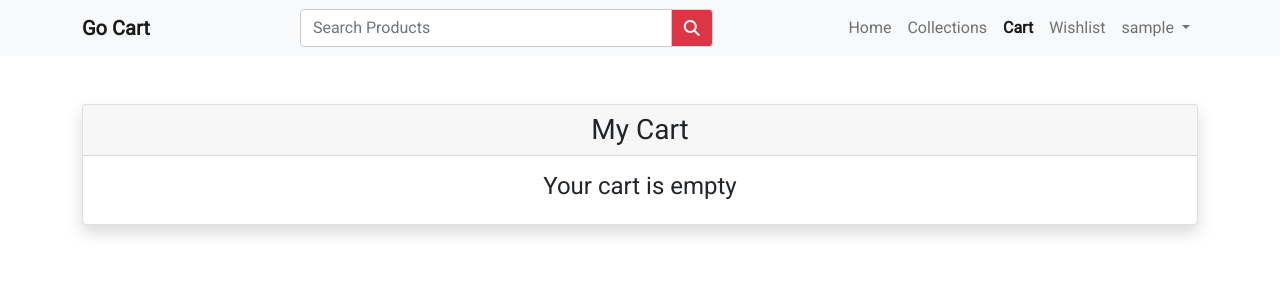
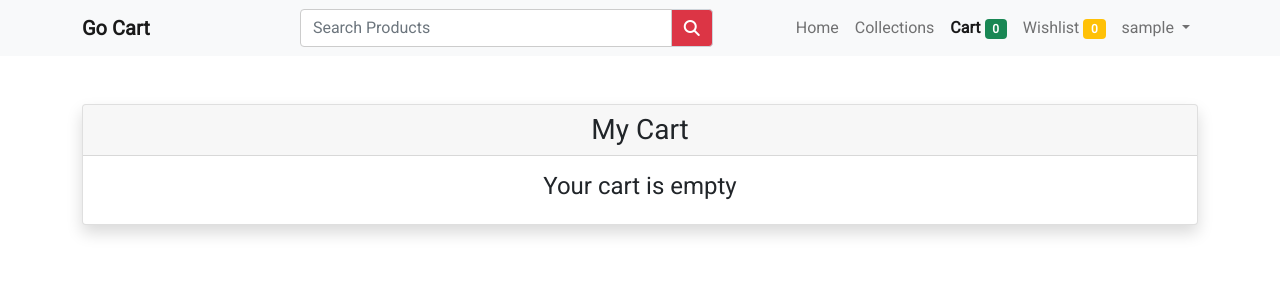
Before and after one commit to katammaniteja/Go-Cart, a Django app: page /cart in a window 1280 px wide. Shown: the top 300 px of the page. Run offline with Django 3.2, Linux system fonts and the light colour scheme; the visitor is signed in with stand-in values (Sample User, id 1); data that the repository does not hold is empty; some libraries are stand-ins or nearby versions.

Commit message:
navbar updated

```diff
--- a/static/js/script.js
+++ b/static/js/script.js
@@ -7,7 +7,6 @@ $(document).ready(function () {
             method: "GET",
             url: "/items_list",
             success: function (response) {
-                console.log(response)
                 availableTags = response;
                 startAutoComplete(availableTags);
             }
@@ -82,6 +81,7 @@ $(document).ready(function () {
                 else {
                     alertify.notify(response.status);
                 }
+                $('#navbar').load(location.href + " #navbar")
             }
         });
     });
@@ -121,6 +121,7 @@ $(document).ready(function () {
             success: function (response) {
                 alertify.notify(response.status);
                 $('#cartdata').load(location.href + " #cartdata");
+                $('#navbar').load(location.href + " #navbar")
             }
         });
     });
@@ -151,6 +152,7 @@ $(document).ready(function () {
                 else {
                     alertify.notify(response.status);
                 }
+                $('#navbar').load(location.href + " #navbar")
             }
         });
     });
@@ -170,6 +172,7 @@ $(document).ready(function () {
             success: function (response) {
                 alertify.notify(response.status);
                 $('#whislistdata').load(location.href + " #whislistdata");
+                $('#navbar').load(location.href + " #navbar")
             }
         });
     });
--- a/store/models.py
+++ b/store/models.py
@@ -50,7 +50,7 @@ class Cart(models.Model):
         ordering=['-created_at']
 
 class Wishlist(models.Model):
-    user=models.ForeignKey(User, on_delete=models.CASCADE)
+    user=models.ForeignKey(User, on_delete=models.CASCADE,related_name='user_wishlist')
     product=models.ForeignKey(Products, on_delete=models.CASCADE)
     created_at=models.DateTimeField(auto_now_add=True)
 
--- a/templates/inc/navbar.html
+++ b/templates/inc/navbar.html
@@ -17,7 +17,7 @@
         </form>
       </div>
 
-      <ul class="navbar-nav ms-auto">
+      <ul class="navbar-nav ms-auto" id="navbar">
         <li class="nav-item">
           <a class="nav-link {% if request.resolver_match.url_name == 'home' %}active{% endif %}" href="{% url 'home' %}">Home</a>
         </li>
@@ -25,10 +25,10 @@
           <a class="nav-link {% if request.resolver_match.url_name == 'collections' %}active{% endif %}" href="{% url 'collections' %}">Collections</a>
         </li>
         <li class="nav-item">
-          <a class="nav-link {% if request.resolver_match.url_name == 'viewcart' %}active{% endif %}" href="{% url 'viewcart' %}">Cart</a>
+          <a class="nav-link {% if request.resolver_match.url_name == 'viewcart' %}active{% endif %}" href="{% url 'viewcart' %}">Cart <span class="badge bg-success">{{user.user_cart.count}}</span></a>
         </li>
         <li class="nav-item">
-          <a class="nav-link {% if request.resolver_match.url_name == 'wishlist' %}active{% endif %}" href="{% url 'wishlist' %}">Wishlist</a>
+          <a class="nav-link {% if request.resolver_match.url_name == 'wishlist' %}active{% endif %}" href="{% url 'wishlist' %}">Wishlist <span class="badge bg-warning">{{user.user_wishlist.count}}</span></a>
         </li>
         {% if user.is_authenticated %}
           <li class="nav-item dropdown">
```
Also changed, not shown: store/migrations/0023_alter_wishlist_user.py (added).
